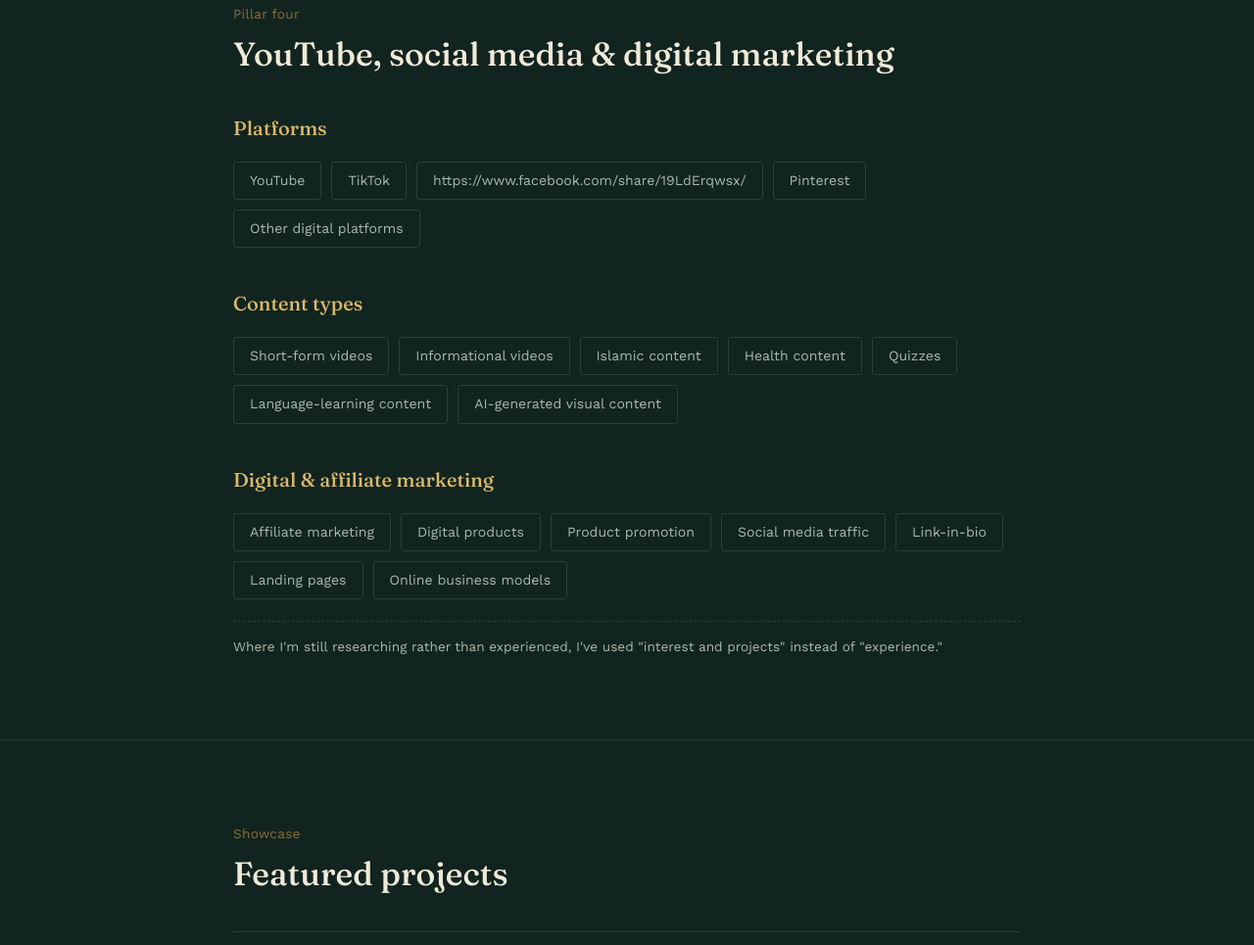
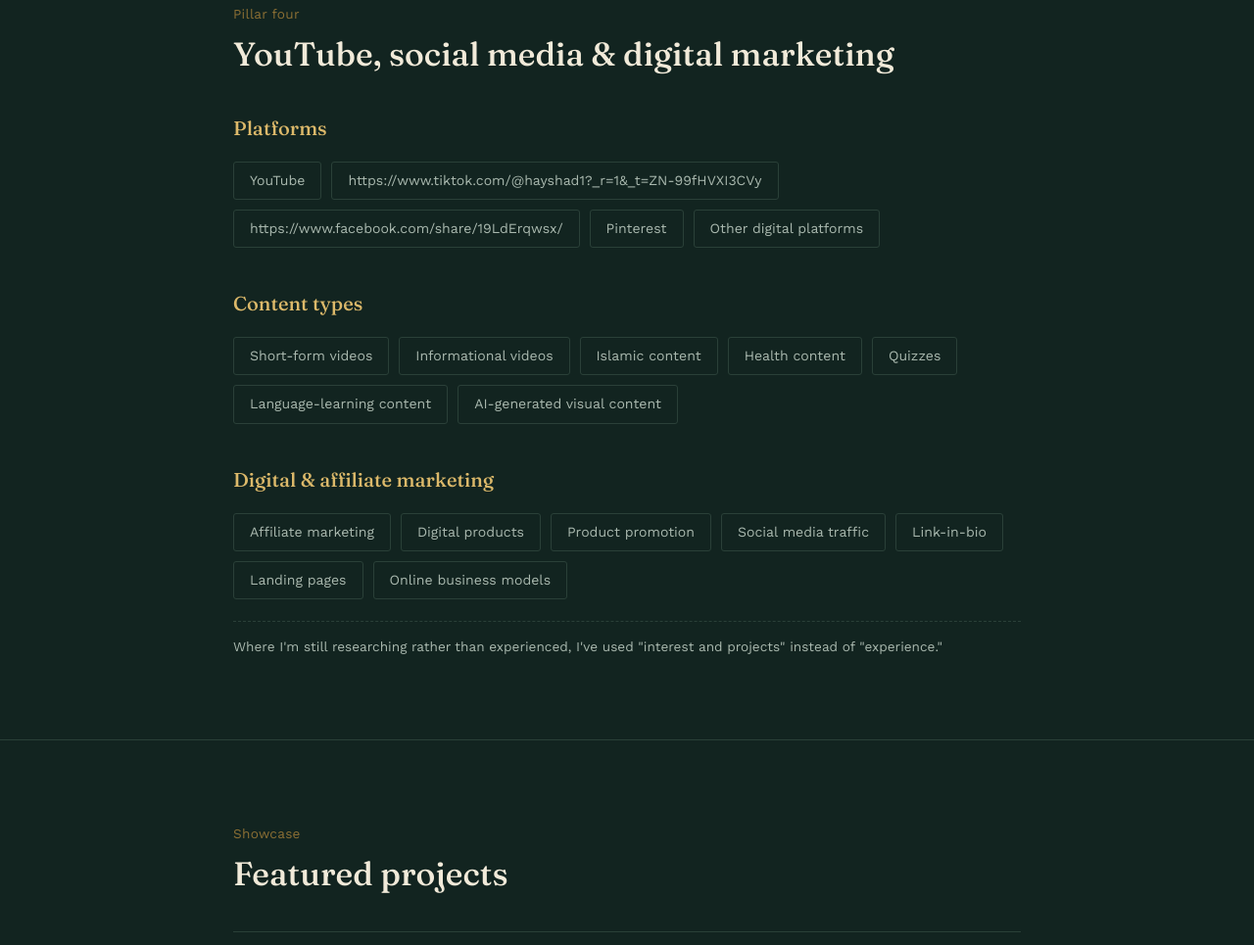
Before and after one commit to hayshad40/portfolio, a plain HTML site: page index.html in a window 1280 px wide. Shown: the part 5148-6113 px from the top of the page at 98% size. Drawn offline with nearby package versions, Linux system fonts and the light colour scheme.

Commit message:
Update index.html
tik tok

```diff
--- a/index.html
+++ b/index.html
@@ -391,7 +391,7 @@
       <h3>Platforms</h3>
       <div class="chip-grid">
         <span class="chip">YouTube</span>
-        <span class="chip">TikTok</span>
+        <span class="chip">https://www.tiktok.com/@hayshad1?_r=1&_t=ZN-99fHVXI3CVy</span>
         <span class="chip">https://www.facebook.com/share/19LdErqwsx/</span>
         <span class="chip">Pinterest</span>
         <span class="chip">Other digital platforms</span>
```
